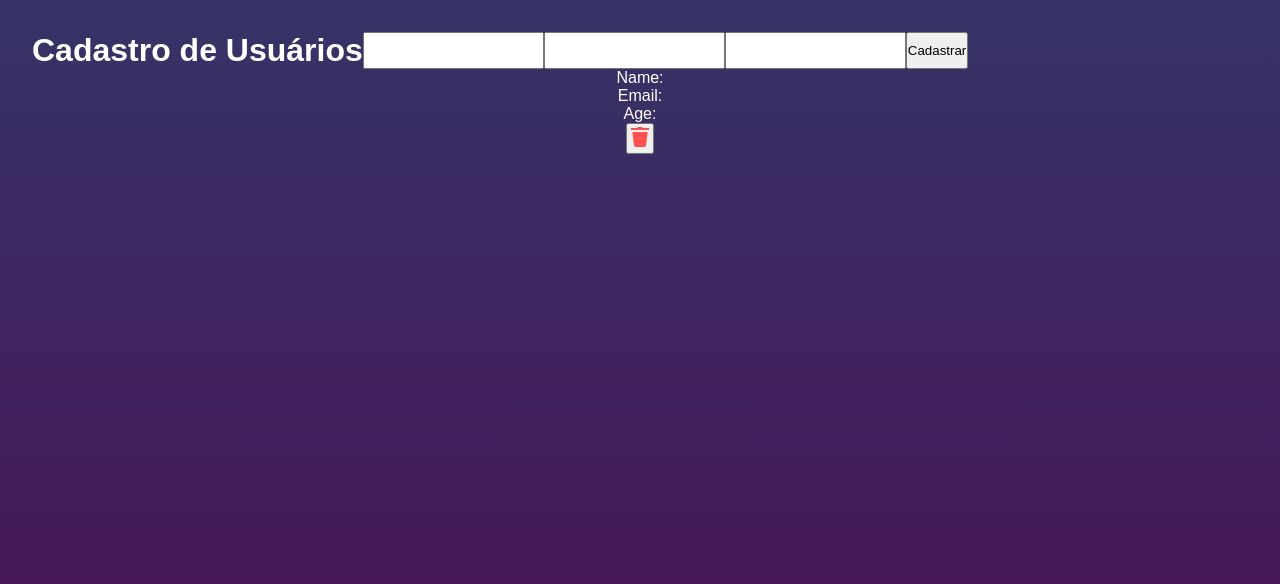
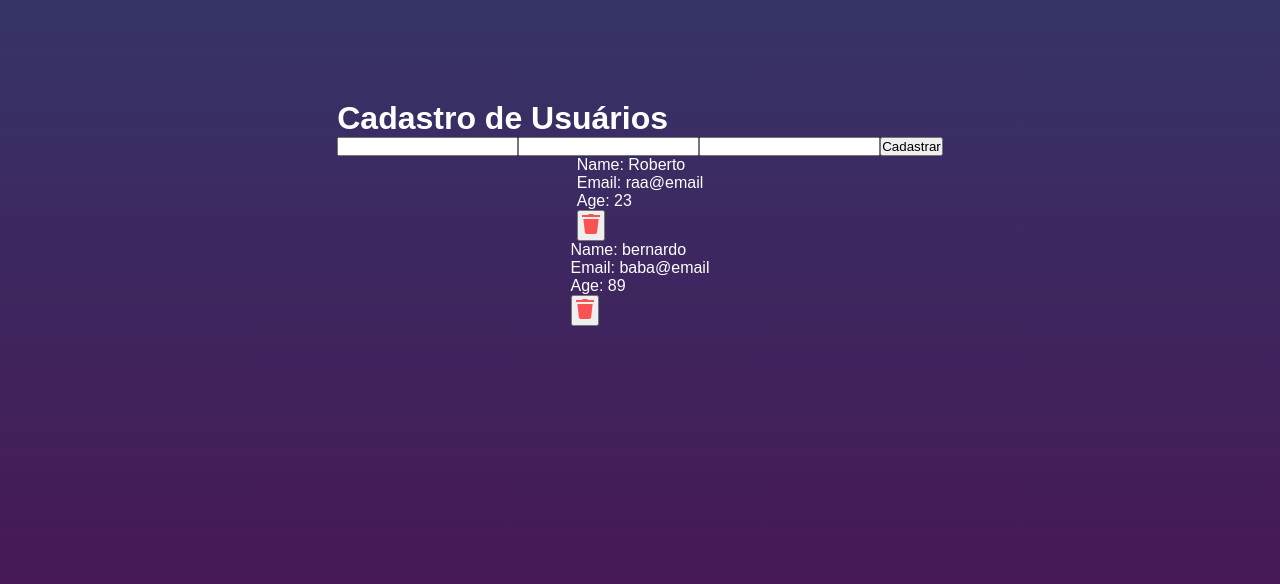
Before and after one commit to Raekwon-Onirele/Front-API, a React (Vite) app: page / in a window 1280 px wide. Shown: the top 584 px of the page. Built offline with nearby package versions, Linux system fonts and the light colour scheme.

Commit message:
atualização 2

```diff
--- a/src/pages/Home/index.jsx
+++ b/src/pages/Home/index.jsx
@@ -1,8 +1,22 @@
 import { useState } from "react";
 import "./style.css";
-import Trash from "../../assets/icons8-lixeira-24.png"
+import Trash from "../../assets/icons8-lixeira-24.png";
 
 function Home() {
+  const users = [
+    {
+      id: "112121321",
+      name: "Roberto",
+      email: "raa@email",
+      age: 23,
+    },
+    {
+      id: "11233445",
+      name: "bernardo",
+      email: "baba@email",
+      age: 89,
+    },
+  ];
 
   return (
     <>
@@ -18,17 +32,19 @@ function Home() {
           <button type="button">Cadastrar</button>
         </form>
 
-        <div>
-          <div>
-            <p>Name:</p>
-            <p>Email:</p>
-            <p>Age:</p>
+        {users.map((user) => (
+          <div key={user.id}>
+            <div>
+              <p>Name: {user.name}</p>
+              <p>Email: {user.email}</p>
+              <p>Age: {user.age}</p>
+            </div>
+
+            <button>
+              <img src={Trash} alt="foto lixeira" />
+            </button>
           </div>
-
-          <button>
-            <img src={Trash} alt="" />
-          </button>
-        </div>
+        ))}
       </div>
     </>
   );
--- a/src/pages/Home/style.css
+++ b/src/pages/Home/style.css
@@ -1,41 +1,6 @@
-#root {
-  max-width: 1280px;
-  margin: 0 auto;
-  padding: 2rem;
-  text-align: center;
+.container {
+    display: flex;
+    align-items: center;
+    flex-direction: column;
+    padding-top: 100px;
 }
-
-.home {
-    display: flex;
-    justify-content: center;
-}
-
-.form {
-    display: flex;
-}
-
-.test {
-    display: grid;
-    justify-content: center;
-    margin: 80px;
-}
-
-.test label {
-    margin: 10px 0px 10px 0px;
-    text-align: left;
-}
-
-.test input{
-    padding: 5px;
-    border-radius: 20px;
-}
-
-.submit {
-    margin-top: 30px;
-    padding: 10px 30px 10px 30px;
-    border-style: none;
-    border-radius: 20px;
-    background-color: blue;
-    color: #fff;
-    font-weight: bold;
-}
```
Also changed, not shown: 1 other file (tests, documents, lock files or other folders).
